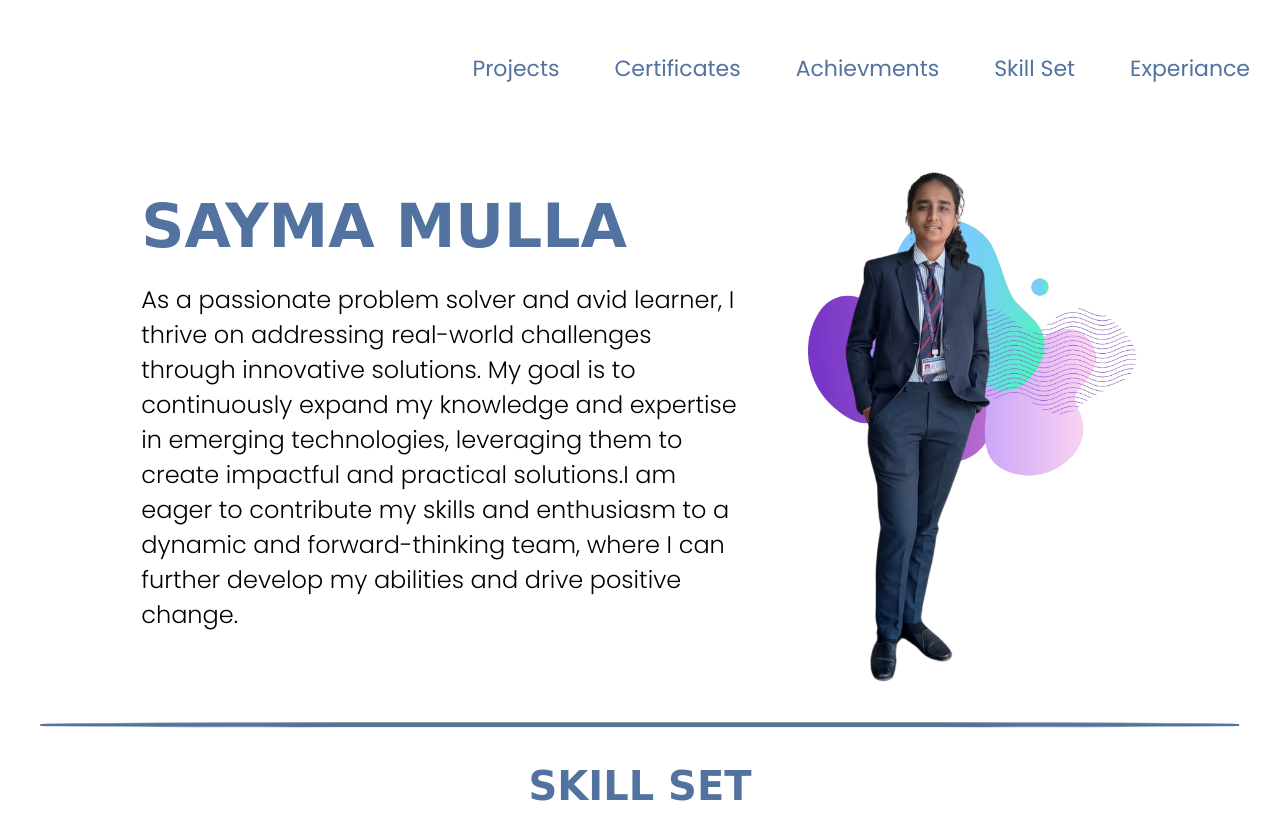
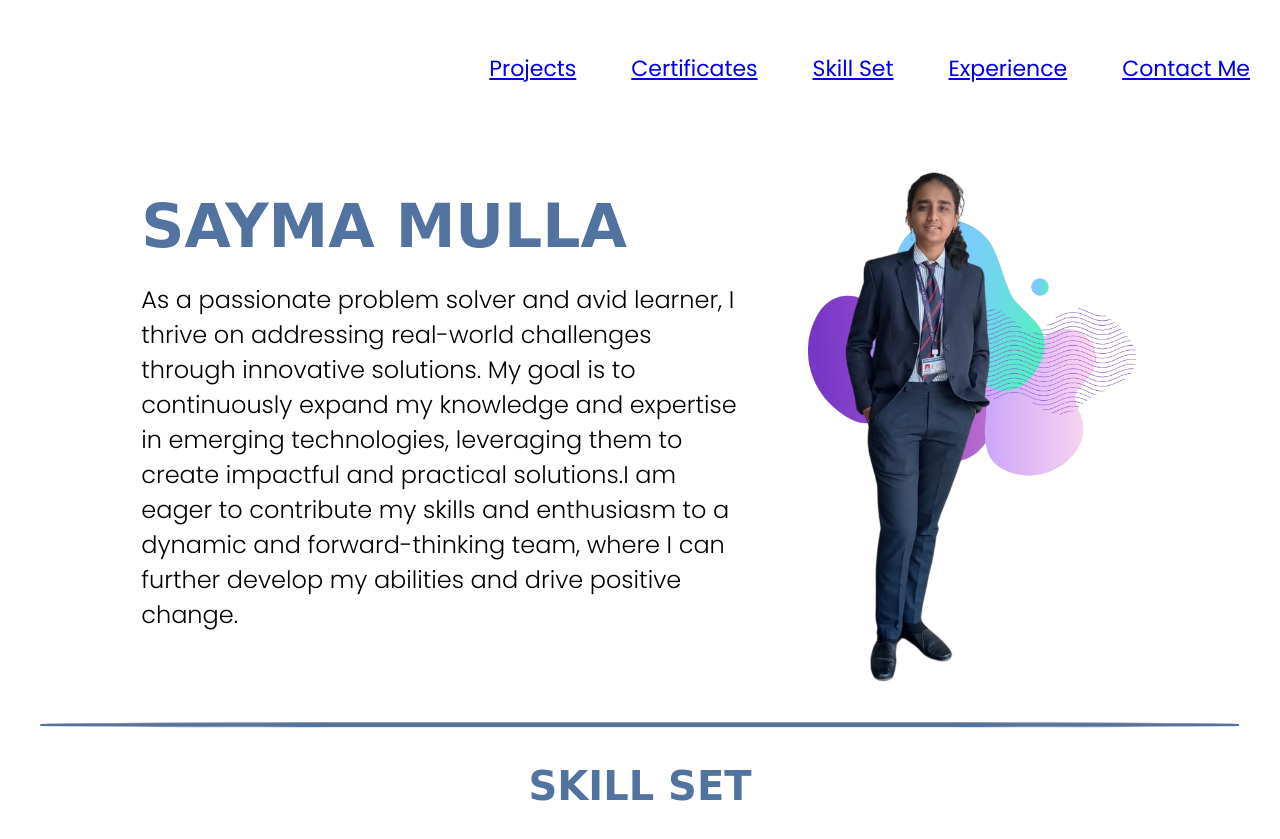
Before and after one commit to Saymamulla2604/web-projects, a website built with Parcel: page portfolio/homepage.html in a window 1280 px wide. Shown: the top 839 px of the page. Built offline with nearby package versions, Linux system fonts and the light colour scheme; a web font is replaced by a local one.

Commit message:
Update homepage.html

```diff
--- a/portfolio/homepage.html
+++ b/portfolio/homepage.html
@@ -14,11 +14,11 @@
 
 <body >
     <nav>
-        <ul>Projects</ul>
-        <ul>Certificates</ul>
-        <ul>Achievments</ul>
-        <ul>Skill Set</ul>
-        <ul>Experiance</ul>
+        <ul><a href="#project">Projects</a></ul>
+        <ul><a href="#certificate">Certificates</a></ul>
+        <ul> <a href="#skill">Skill Set</a></ul>
+        <ul> <a href="#experience">Experience</a></ul>
+        <ul><a href="#contact">Contact Me</a></ul>
     </nav>
     <div class="container">
         <div class="container1">
@@ -31,7 +31,7 @@
     </div>
     <hr>
 
-    <div class="skillcontainer">
+    <div class="skillcontainer" id="skill">
         <div class="top">
             <h1>SKILL SET</h1>
         </div>
@@ -61,7 +61,7 @@
         </div>
     </div>
     <hr>
-    <div class="certificatescontainer">
+    <div class="certificatescontainer" id="certificate">
         <div class="top">
             <h1>CERTIFICATES AND ACHIEVMENTS</h1>
         </div>
@@ -81,7 +81,7 @@
         </div>
     </div>
     <hr>
-    <div class="experiancesection">
+    <div class="experiancesection" id="experience">
         <div class="top">
             <h1>EXPERIENCE</h1>
         </div>
@@ -99,7 +99,7 @@
         </div>
     </div>
     <hr>
-    <div class="projectsection">
+    <div class="projectsection" id="project">
         <div class="top">
             <h1>PERSONAL PROJECTS</h1>
         </div>
@@ -143,7 +143,7 @@
 
     </div>
     <footer>
-        <div class="footer">
+        <div class="footer" id="contact">
             <ul><a href="https://github.com/Saymamulla2604/"><i class="fa-brands fa-github" style="color: #74C0FC;"></i></a></ul>
             <ul><a href="https://www.linkedin.com/in/sayma-mulla-4ab31521a/"><i class="fa-brands fa-linkedin" style="color: #74C0FC;"></i></a></ul>
             <ul><a href="mailto:mullasayma99@gmail.com"><i class="fa-solid fa-envelope" style="color: #74C0FC;"></i></a></ul>
```
